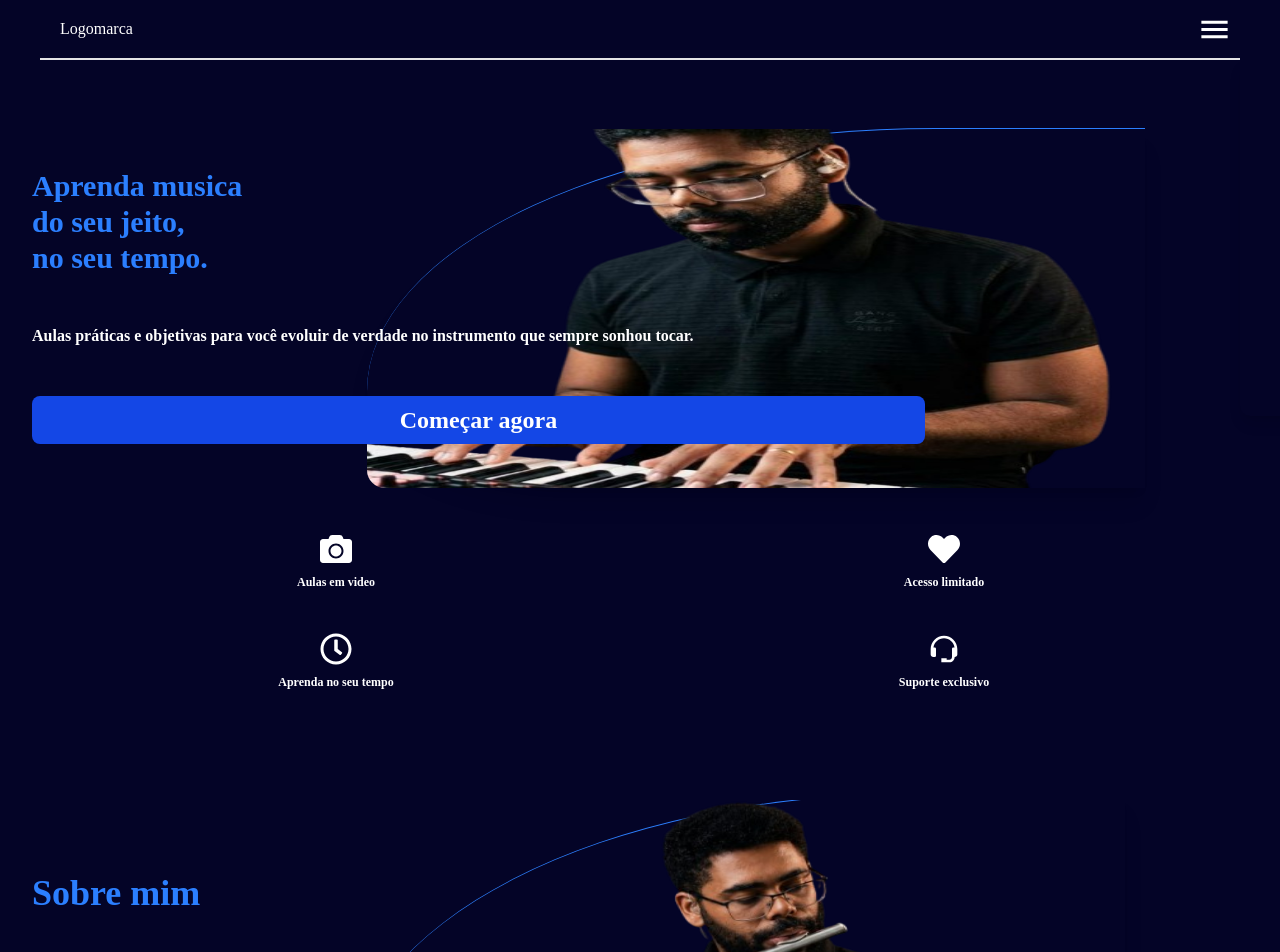
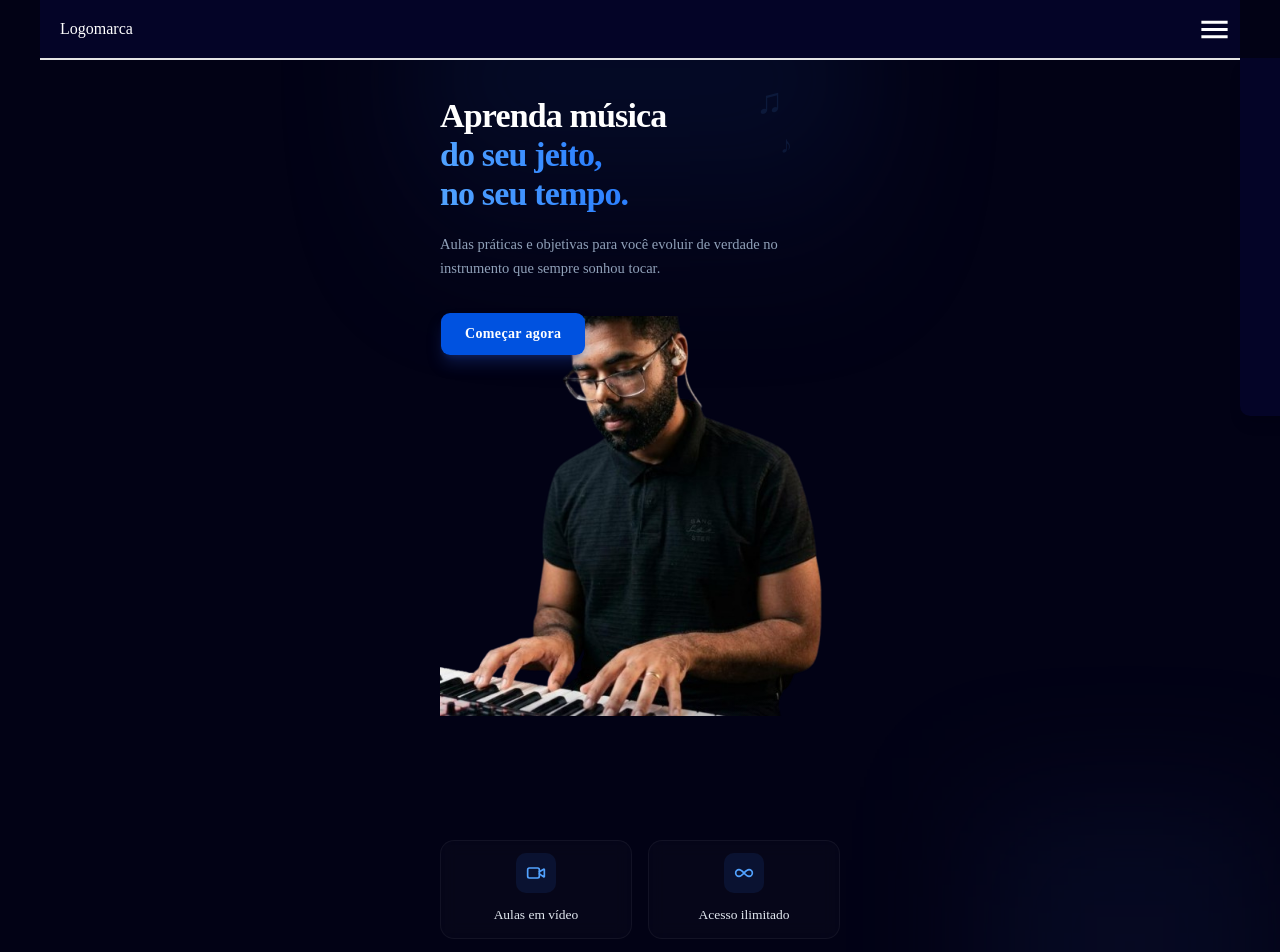
Before and after one commit to dev-brunosantos/MB-Site-Front, a Next.js app: page / in a window 1280 px wide. Shown: the top 952 px of the page. Built offline with nearby package versions, Linux system fonts and the light colour scheme.

Commit message:
Melhoria na organização do codigo

```diff
--- a/src/app/page.tsx
+++ b/src/app/page.tsx
@@ -1,51 +1,25 @@
-import Image from "next/image";
-import { CardPlanos } from "../components/cards/CardPlano";
-import { BtnComponent } from "../components/buttom";
-import { MenuComponent } from "../components/menu";
-
-import {
-  FaCamera,
-  FaHeart,
-  FaRegClock
-} from "react-icons/fa";
-import { BiSupport } from "react-icons/bi";
-
-import homePiano from "../../public/bruno-piano.png";
-import { BtnIconComponent } from "../components/buttom/BtnIcon";
-import Home from "./(pages)/home/page";
-import Sobre from "./(pages)/sobre/page";
+import { HomeComponent } from "./(pages)/home";
+import { SobreComponent } from "./(pages)/sobre";
+import { DepoimentosComponent } from "./(pages)/depoimentos";
+import { PlanosComponent } from "./(pages)/planos";
 
 export default function App() {
 
-  const opcoesIcones = [
-    {
-      id: 1,
-      icone: FaCamera,
-      titulo: "Aulas em video"
-    },
-    {
-      id: 2,
-      icone: FaHeart,
-      titulo: "Acesso limitado"
-    },
-    {
-      id: 3,
-      icone: FaRegClock,
-      titulo: "Aprenda no seu tempo"
-    },
-    {
-      id: 4,
-      icone: BiSupport,
-      titulo: "Suporte exclusivo"
-    },
-  ]
+  return (
+    <div className="min-h-screen bg-[#020215] text-slate-100 font-sans selection:bg-blue-600 overflow-x-hidden">
+      {/* ----------------- GRADIENTES DE FUNDO ESTILO BRILHO NEON ----------------- */}
+      <div className="absolute top-0 left-1/2 -translate-x-1/2 w-full max-w-[450px] h-[600px] bg-gradient-to-b from-[#0a1740] via-transparent to-transparent opacity-60 pointer-events-none blur-3xl z-0" />
+      <div className="absolute top-[800px] right-0 w-[300px] h-[500px] bg-[#0c1435] opacity-40 pointer-events-none blur-3xl z-0" />
 
-  return (
-    <main className="w-full h-auto min-h-screen">
+      <main className="w-full max-w-md mx-auto pt-16 pb-16 px-6 relative z-10 flex flex-col gap-16">
 
-      <Home />
-      <Sobre />
+        <HomeComponent />
+        <SobreComponent />
+        <DepoimentosComponent />
+        <PlanosComponent />
 
-    </main>
+
+      </main>
+    </div>
   );
 }
```
